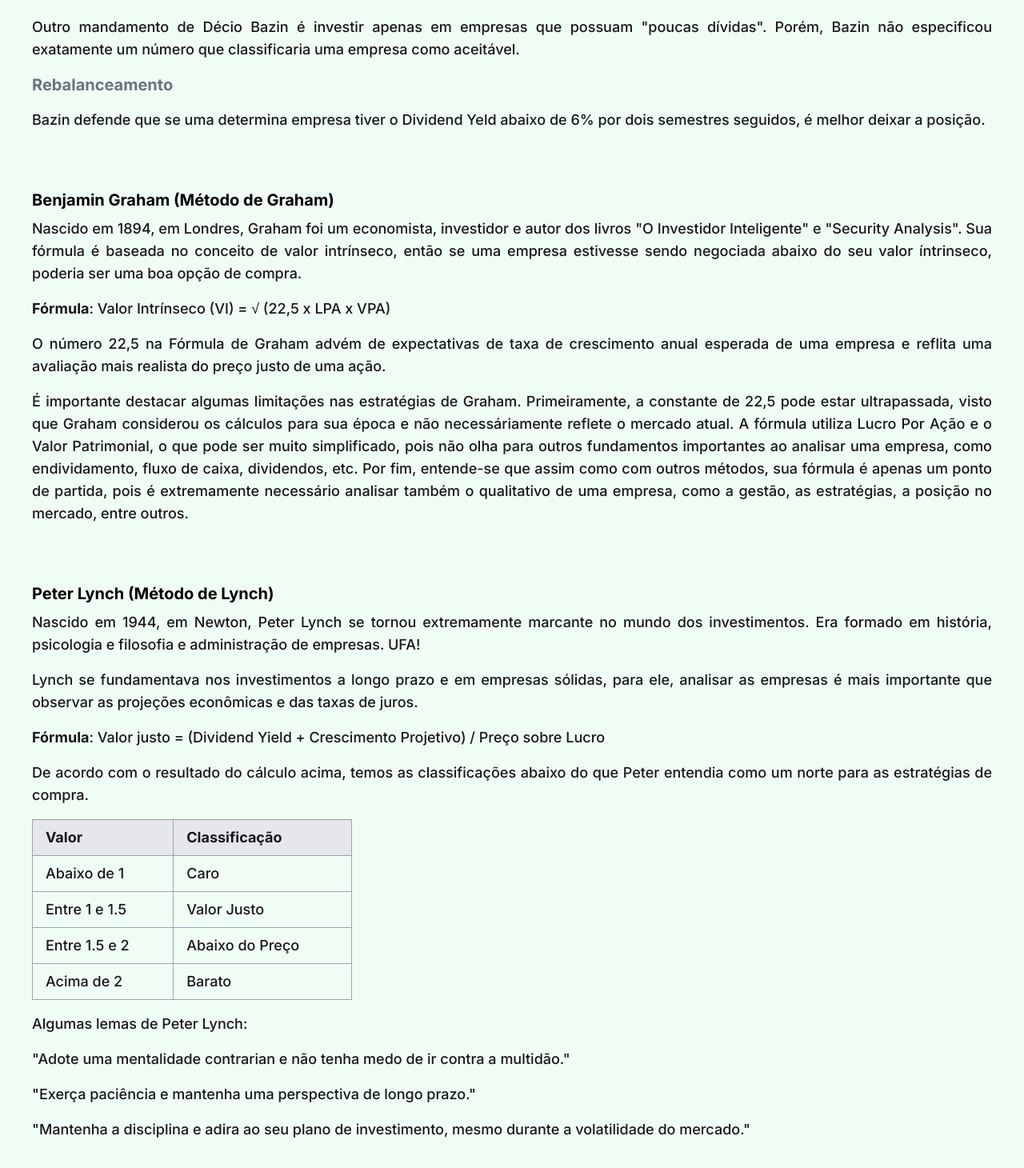
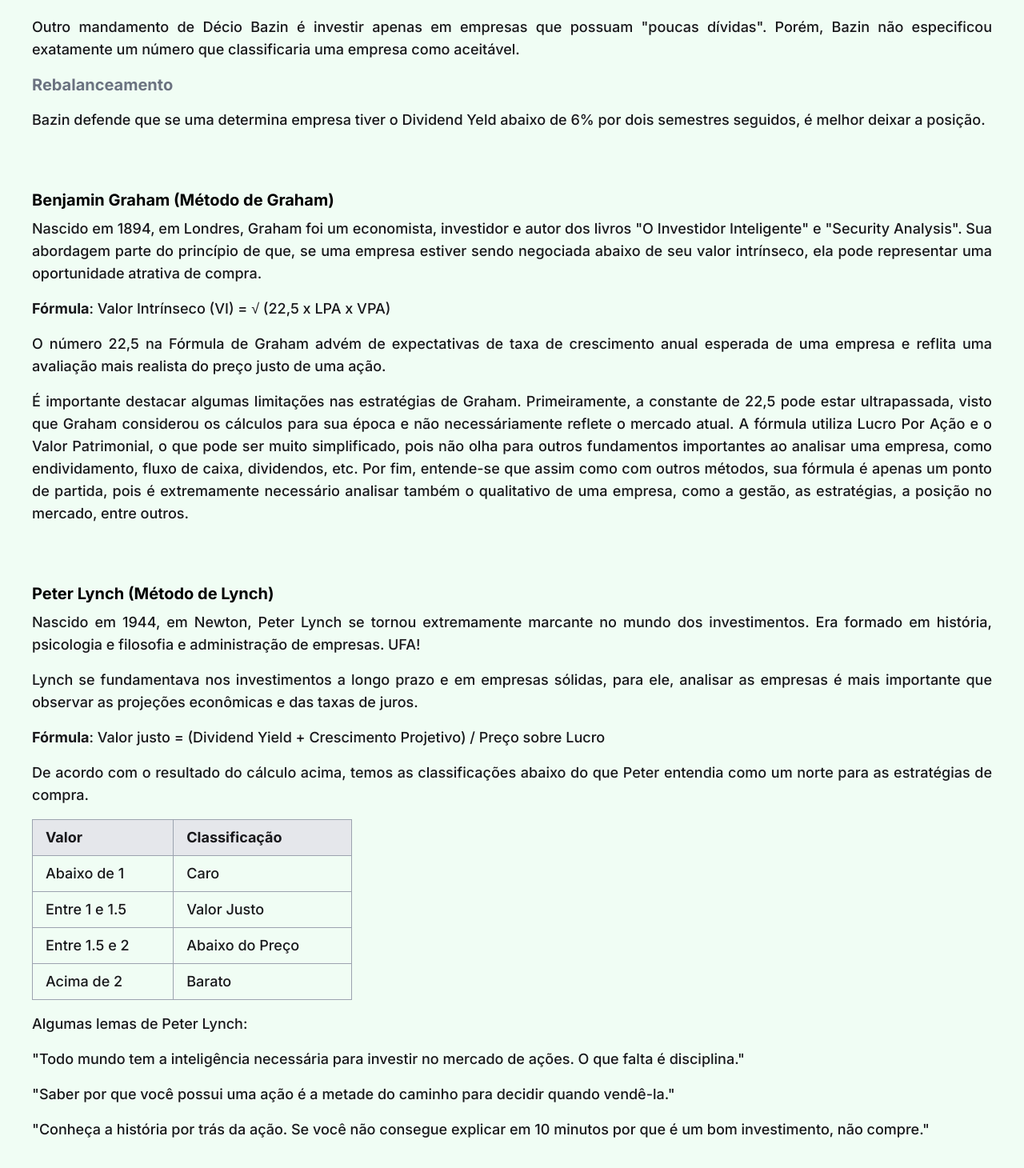
Before and after one commit to moniquemelo/calc-investing, a React (Vite) app: page / in a window 1280 px wide. Shown: the part 1504-2964 px from the top of the page at 80% size. Built offline with nearby package versions, Linux system fonts and the light colour scheme.

Commit message:
Textos descritivos do site

```diff
--- a/src/App.jsx
+++ b/src/App.jsx
@@ -351,7 +351,7 @@
           <div className="p-4 min-h-[380px] flex flex-col gap-2">
             <h1 className="text-xl font-bold mt-10">Benjamin Graham (Método de Graham)</h1>
             <div className="flex flex-col gap-4 text-justify text-zinc-900 font-medium md:text-lg">
-              <p className="">Nascido em 1894, em Londres, Graham foi um economista, investidor e autor dos livros  "O Investidor Inteligente" e "Security Analysis". Sua fórmula é baseada no conceito de valor intrínseco, então se uma empresa estivesse sendo negociada abaixo do seu valor íntrinseco, poderia ser uma boa opção de compra.</p>
+              <p className="">Nascido em 1894, em Londres, Graham foi um economista, investidor e autor dos livros  "O Investidor Inteligente" e "Security Analysis". Sua abordagem parte do princípio de que, se uma empresa estiver sendo negociada abaixo de seu valor intrínseco, ela pode representar uma oportunidade atrativa de compra.</p>
 
               <p><strong>Fórmula</strong>: Valor Intrínseco (VI) = √ (22,5 x LPA x VPA)</p>
 
@@ -398,9 +398,9 @@
               </table>
 
               <p>Algumas lemas de Peter Lynch:</p>
-              <p>"Adote uma mentalidade contrarian e não tenha medo de ir contra a multidão."</p>
-              <p>"Exerça paciência e mantenha uma perspectiva de longo prazo."</p>
-              <p>"Mantenha a disciplina e adira ao seu plano de investimento, mesmo durante a volatilidade do mercado."</p>
+              <p>"Todo mundo tem a inteligência necessária para investir no mercado de ações. O que falta é disciplina."</p>
+              <p>"Saber por que você possui uma ação é a metade do caminho para decidir quando vendê-la."</p>
+              <p>"Conheça a história por trás da ação. Se você não consegue explicar em 10 minutos por que é um bom investimento, não compre."</p>
             </div>
           </div>
         </section>
```
